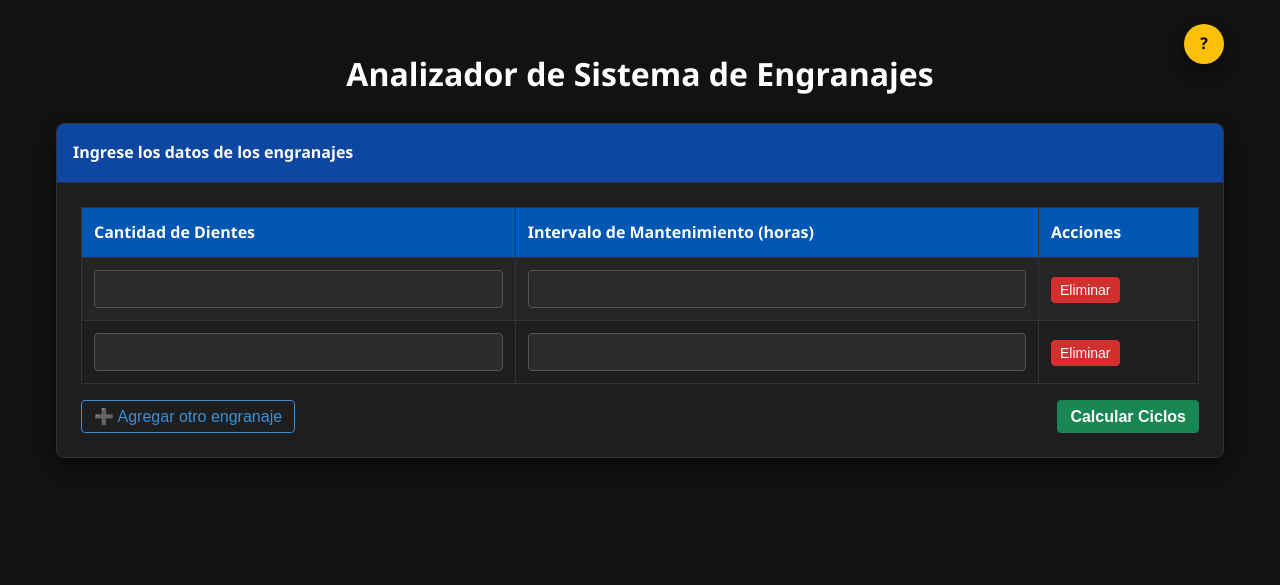
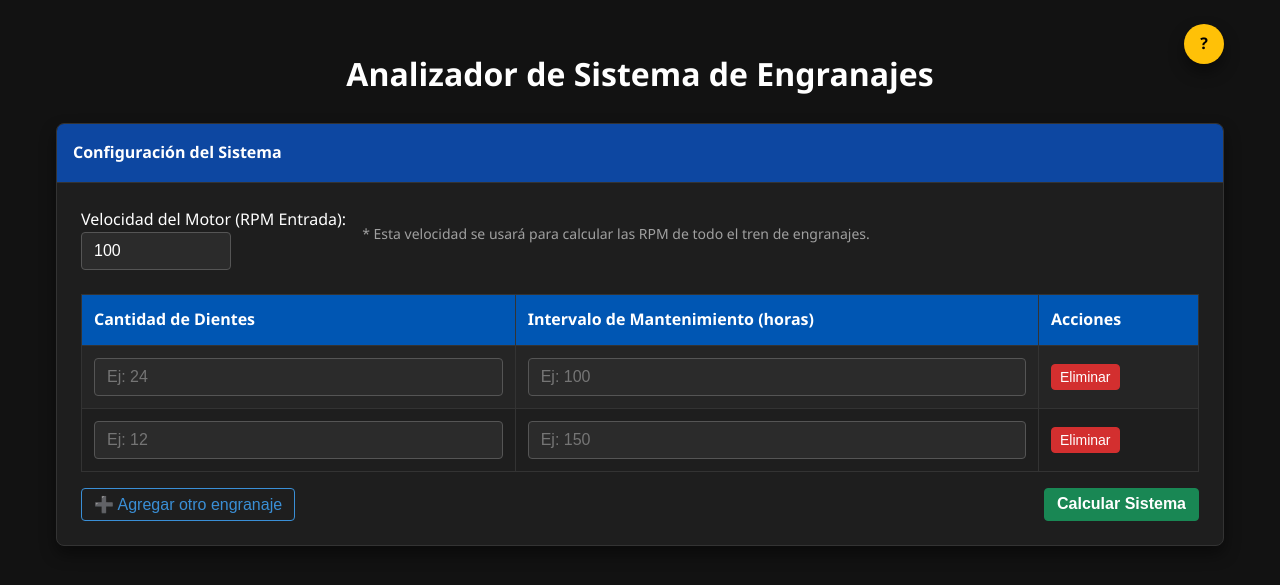
Before and after one commit to migna27/EquipoAI, a Flask app: page / in a window 1280 px wide. Shown: the top 585 px of the page. Run offline with Flask 3, Linux system fonts and the light colour scheme.

Commit message:
se agrego el calculo de RPM y relacion

```diff
--- a/app.py
+++ b/app.py
@@ -1,6 +1,6 @@
 from flask import Flask, render_template, request
-# Importamos nuestras funciones matemáticas propias
-from calculos import obtener_mcd, obtener_mcm, obtener_mcm_lista
+# Importamos las nuevas funciones
+from calculos import obtener_mcd, obtener_mcm, obtener_mcm_lista, calcular_relacion, calcular_velocidad
 
 app = Flask(__name__)
 
@@ -8,13 +8,14 @@
 def index():
     resultados = None
     analisis_pares = []
+    rpm_input = 100 # Valor por defecto
 
     if request.method == 'POST':
-        # 1. Obtener listas del formulario HTML
         dientes_raw = request.form.getlist("diente[]")
         manten_raw = request.form.getlist("mant[]")
+        # Capturamos el nuevo input de RPM del motor (si existe, sino 100)
+        rpm_input = float(request.form.get("rpm_input", 100))
 
-        # 2. Limpiar y convertir a enteros (validación básica)
         dientes = []
         manten = []
 
@@ -23,57 +24,60 @@
                 dientes.append(int(d))
                 manten.append(int(m))
 
-        # 3. Lógica de Negocio (Solo si hay al menos 2 engranajes)
         if len(dientes) >= 2:
-
-            # --- A. Mantenimiento Global (MCM de todos los tiempos) ---
+            # 1. Mantenimiento Global
             mantenimiento_global = obtener_mcm_lista(manten)
 
-            # --- B. Análisis entre Pares (Todos contra todos) ---
-            # Iteramos para comparar cada engranaje con los siguientes en la lista
+            # 2. Pre-calcular RPM de cada engranaje (Asumiendo Tren Secuencial)
+            # Esto nos da la velocidad real de cada pieza en el sistema
+            lista_rpms = []
+            rpm_actual = rpm_input
+            for k in range(len(dientes)):
+                if k == 0:
+                    lista_rpms.append(rpm_actual)
+                else:
+                    # La velocidad del actual depende del anterior
+                    rpm_actual = calcular_velocidad(rpm_actual, dientes[k-1], dientes[k])
+                    lista_rpms.append(rpm_actual)
+
+            # 3. Análisis entre Pares
             for i in range(len(dientes)):
                 for j in range(i + 1, len(dientes)):
+                    dA, mA = dientes[i], manten[i]
+                    dB, mB = dientes[j], manten[j]
 
-                    # Datos del Engranaje A
-                    dA = dientes[i]
-                    mA = manten[i]
 
-                    # Datos del Engranaje B
-                    dB = dientes[j]
-                    mB = manten[j]
+                    mcd_val = obtener_mcd(dA, dB)
+                    tipo = "Completo" if mcd_val == 1 else "Parcial"
+                    mcm_mant = obtener_mcm(mA, mB)
 
-                    # Cálculo de MCD de dientes (para ver el ciclo)
-                    mcd_dientes = obtener_mcd(dA, dB)
 
-                    # Determinar tipo de ciclo
-                    # Si MCD es 1, son coprimos (ciclo completo). Si no, ciclo parcial.
-                    tipo_ciclo = "Completo" if mcd_dientes == 1 else "Parcial"
+                    # Relación simplificada usando MCD
+                    ratio = calcular_relacion(dA, dB)
 
-                    # Texto de repetición de dientes
-                    repeticion_dientes = f"Cada {mcd_dientes} dientes"
+                    # Recuperamos las RPM calculadas previamente para estos engranajes
+                    rpm_A = lista_rpms[i]
+                    rpm_B = lista_rpms[j]
 
-                    # Cálculo de coincidencia de mantenimiento (MCM de horas)
-                    mcm_horas = obtener_mcm(mA, mB)
-                    repeticion_mant = f"Cada {mcm_horas} horas"
-
-                    # Guardamos el análisis de este par
                     analisis_pares.append({
-                        "par": f"Engranaje {i+1} ↔ Engranaje {j+1}",
-                        "A_d": dA,
-                        "B_d": dB,
-                        "mcd": mcd_dientes,
-                        "ciclo": tipo_ciclo,
-                        "rep_dientes": repeticion_dientes,
-                        "A_m": mA,
-                        "B_m": mB,
-                        "rep_mant": repeticion_mant,
+                        "par": f"{i+1} ↔ {j+1}",
+                        "A_d": dA, "B_d": dB,
+                        "mcd": mcd_val,
+                        "ciclo": tipo,
+                        "rep_dientes": f"Cada {mcd_val} dientes",
+                        "A_m": mA, "B_m": mB,
+                        "rep_mant": f"Cada {mcm_mant} h",
+                        # Datos Nuevos
+                        "ratio": ratio,
+                        "rpm_A": rpm_A,
+                        "rpm_B": rpm_B
                     })
 
-            # Empaquetamos los resultados generales
             resultados = {
                 "dientes": dientes,
                 "mant": manten,
                 "mantenimiento_global": mantenimiento_global,
+                "rpm_motor": rpm_input
             }
 
     return render_template("index.html",
@@ -85,4 +89,4 @@
     return render_template('documentacion.html')
 
 if __name__ == '__main__':
-    app.run(debug=True)
+    app.run(debug=False)
--- a/templates/index.html
+++ b/templates/index.html
@@ -4,6 +4,7 @@
     <meta charset="UTF-8">
     <title>Analizador de Engranes con IA</title>
     <link href="{{ url_for('static', filename='css/style.css') }}" rel="stylesheet">
+
     <style>
         .valid-input { border-color: #28a745 !important; }
         .invalid-input { border-color: #dc3545 !important; }
@@ -24,13 +25,11 @@
         }
 
         function eliminarFila(btn) {
-            // Evitar dejar la tabla vacía (opcional, pero recomendado dejar al menos 2 filas)
             const filas = document.querySelectorAll("#tbody-engranes tr");
             if(filas.length > 2) {
                 btn.parentElement.parentElement.remove();
             } else {
                 alert("Se recomiendan al menos 2 engranajes para el cálculo.");
-                // Aún así permitimos borrar si el usuario insiste, o lo dejamos:
                 btn.parentElement.parentElement.remove();
             }
         }
@@ -50,19 +49,36 @@
 <body class="bg-light">
 
 <div class="container py-5">
-<a href="/documentacion" class="btn btn-warning position-absolute top-0 end-0 mt-4 me-3 rounded-circle fw-bold shadow"
+
+    <a href="/documentacion" class="btn btn-warning position-absolute top-0 end-0 mt-4 me-3 rounded-circle fw-bold shadow"
        style="width: 40px; height: 40px; display: flex; align-items: center; justify-content: center;"
        target="_blank" title="Ver Documentación y Ayuda">
        ?
     </a>
+
     <h1 class="mb-4 text-center">Analizador de Sistema de Engranajes</h1>
 
     <div class="card shadow mb-4">
         <div class="card-header bg-primary text-white">
-            Ingrese los datos de los engranajes
+            Configuración del Sistema
         </div>
         <div class="card-body">
             <form method="POST">
+
+                <div class="row mb-3 align-items-end">
+                    <div class="col-auto">
+                        <label class="text-white mb-1">Velocidad del Motor (RPM Entrada):</label>
+                        <input type="number" name="rpm_input" class="form-control"
+                               value="{{ resultados.rpm_motor if resultados else 100 }}"
+                               min="1" step="0.1" style="width: 150px;">
+                    </div>
+                    <div class="col">
+                        <p class="text-muted small mb-0 mt-3">
+                            * Esta velocidad se usará para calcular las RPM de todo el tren de engranajes.
+                        </p>
+                    </div>
+                </div>
+
                 <table class="table table-bordered table-striped align-middle">
                     <thead class="table-dark">
                         <tr>
@@ -73,21 +89,21 @@
                     </thead>
                     <tbody id="tbody-engranes">
                         <tr>
-                            <td><input type="number" name="diente[]" class="form-control" min="1" required oninput="validarInput(this)"></td>
-                            <td><input type="number" name="mant[]" class="form-control" min="1" required oninput="validarInput(this)"></td>
+                            <td><input type="number" name="diente[]" class="form-control" min="1" placeholder="Ej: 24" required oninput="validarInput(this)"></td>
+                            <td><input type="number" name="mant[]" class="form-control" min="1" placeholder="Ej: 100" required oninput="validarInput(this)"></td>
                             <td><button type="button" class="btn btn-danger btn-sm" onclick="eliminarFila(this)">Eliminar</button></td>
                         </tr>
                         <tr>
-                            <td><input type="number" name="diente[]" class="form-control" min="1" required oninput="validarInput(this)"></td>
-                            <td><input type="number" name="mant[]" class="form-control" min="1" required oninput="validarInput(this)"></td>
+                            <td><input type="number" name="diente[]" class="form-control" min="1" placeholder="Ej: 12" required oninput="validarInput(this)"></td>
+                            <td><input type="number" name="mant[]" class="form-control" min="1" placeholder="Ej: 150" required oninput="validarInput(this)"></td>
                             <td><button type="button" class="btn btn-danger btn-sm" onclick="eliminarFila(this)">Eliminar</button></td>
                         </tr>
                     </tbody>
                 </table>
 
-                <div class="d-flex justify-content-between">
+                <div class="d-flex justify-content-between mt-3">
                     <button type="button" class="btn btn-outline-primary" onclick="agregarFila()">➕ Agregar otro engranaje</button>
-                    <button type="submit" class="btn btn-success px-5 fw-bold">Calcular Ciclos</button>
+                    <button type="submit" class="btn btn-success px-5 fw-bold">Calcular Sistema</button>
                 </div>
             </form>
         </div>
@@ -99,27 +115,31 @@
 
             <h3 class="mb-3 text-primary">Resultados Generales</h3>
             <div class="alert alert-info">
-                <strong>Mantenimiento Global:</strong> Todos los engranajes del sistema coincidirán en mantenimiento cada
+                <strong>Mantenimiento Global:</strong> Todos los engranajes coincidirán para mantenimiento simultáneo cada
                 <span class="fs-4 fw-bold">{{ resultados.mantenimiento_global }}</span> horas.
             </div>
 
-            <h4 class="mt-4">Análisis Detallado (Par a Par)</h4>
+            <h4 class="mt-4">Análisis Detallado (Ingeniería y Mantenimiento)</h4>
             <div class="table-responsive">
                 <table class="table table-hover table-bordered text-center align-middle">
                     <thead class="table-secondary">
                         <tr>
                             <th rowspan="2">Par Analizado</th>
                             <th colspan="2">Dientes</th>
+                            <th colspan="2" style="background-color: #2c3e50; color: white;">Ingeniería</th>
                             <th colspan="2">Ciclo de Giro</th>
                             <th colspan="3">Mantenimiento</th>
                         </tr>
                         <tr>
                             <th>A</th>
                             <th>B</th>
+                            <th style="background-color: #34495e; color: white;">Relación</th>
+                            <th style="background-color: #34495e; color: white;">Velocidades (RPM)</th>
+
                             <th>Tipo</th>
                             <th>Repetición (MCD)</th>
-                            <th>Intervalo A</th>
-                            <th>Intervalo B</th>
+                            <th>Int. A</th>
+                            <th>Int. B</th>
                             <th>Coincidencia (MCM)</th>
                         </tr>
                     </thead>
@@ -130,6 +150,14 @@
                             <td>{{ row.A_d }}</td>
                             <td>{{ row.B_d }}</td>
 
+                            <td class="text-warning fw-bold">{{ row.ratio }}</td>
+                            <td>
+                                <div style="display: flex; flex-direction: column; align-items: center;">
+                                    <small class="text-muted">Entrada: {{ row.rpm_A }}</small>
+                                    <span class="text-white fw-bold">Salida: {{ row.rpm_B }}</span>
+                                </div>
+                            </td>
+
                             <td>
                                 {% if row.ciclo == 'Completo' %}
                                     <span class="badge bg-success">Completo</span>
@@ -139,6 +167,7 @@
                             </td>
 
                             <td>{{ row.rep_dientes }}</td>
+
                             <td>{{ row.A_m }} h</td>
                             <td>{{ row.B_m }} h</td>
                             <td class="fw-bold text-primary">{{ row.rep_mant }}</td>
@@ -147,12 +176,15 @@
                     </tbody>
                 </table>
             </div>
+
             {% include 'visualizacion.html' %}
+
             <div class="mt-3">
                 <h5>Resumen de entrada:</h5>
                 <ul>
                     <li><strong>Configuración de Dientes:</strong> {{ resultados.dientes }}</li>
                     <li><strong>Configuración de Mantenimiento:</strong> {{ resultados.mant }}</li>
+                    <li><strong>RPM Base:</strong> {{ resultados.rpm_motor }}</li>
                 </ul>
             </div>
 
@@ -162,6 +194,5 @@
 
 </div>
 
-<script src="https://cdn.jsdelivr.net/npm/bootstrap@5.3.2/dist/js/bootstrap.bundle.min.js"></script>
 </body>
 </html>
```
Also changed, not shown: calculos.py (+23 -0 lines).
